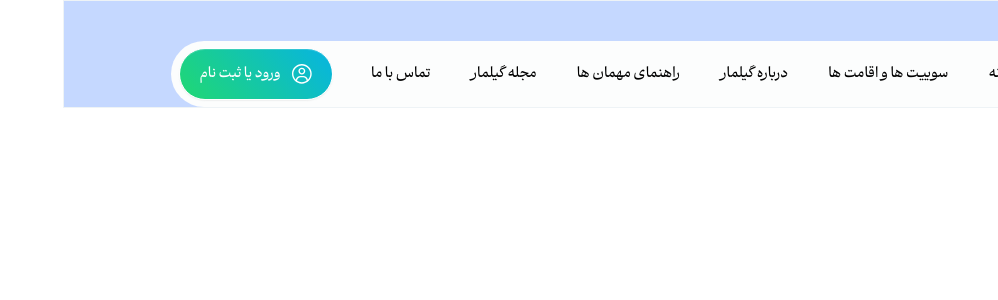
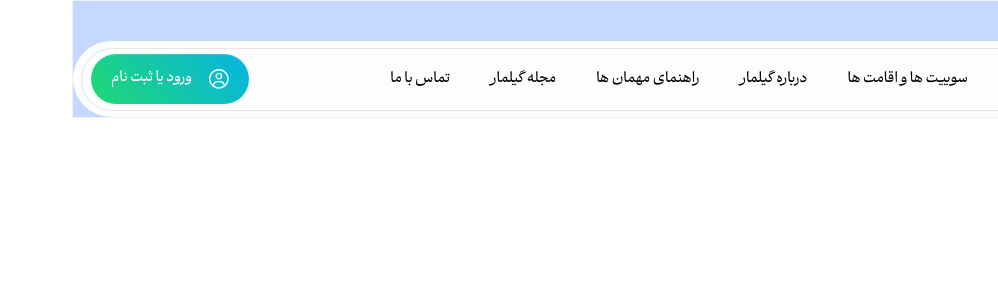
Before and after one commit to amirhosein7590/gilmar, a Next.js app: page / in a window 1280 px wide. Shown: the top 300 px of the page, without its empty margins (282-1280 px from the left). Built offline with nearby package versions, Linux system fonts and the light colour scheme.

Commit message:
add(navbar): add nav container and a border on it

```diff
--- a/src/components/modules/Navbar.tsx
+++ b/src/components/modules/Navbar.tsx
@@ -5,10 +5,15 @@ import { navLinks } from "@/constants/ui/nav/links";
 
 function Navbar() {
   return (
+    <div className={
+      cn(
+        "bg-nav-background py-[6.5px] px-[8px]",
+        "mt-10 rounded-[80px]"
+      )
+    }>
     <nav
       className={cn(
-        "flex justify-between items-center mt-10 rounded-[80px]",
-        "bg-nav-background py-[6.5px] px-[8px] w-10/12 mx-auto",
+        "border border-1 flex justify-between items-center rounded-[100px] py-1 px-2"
       )}
     >
       <div className="logo-container w-2/12">
@@ -34,13 +39,14 @@ function Navbar() {
         ))}
       </div>
 
+      <div className="login w-2/12 flex justify-end">
       <Button
         type="button"
         className={cn(
-          "w-2/12 flex items-center justify-between gap-2",
+          "flex items-center justify-between gap-2",
           "py-2.5 px-5",
-          "bg-light-green shadow-brand-shadow w-38.5 h-13 rounded-[80px]",
-          "text-[14px] cursor-pointer"
+          "bg-light-green shadow-brand-shadow w-40 h-13 rounded-[80px]",
+          "cursor-pointer"
         )}
       >
         <Image
@@ -53,7 +59,9 @@ function Navbar() {
           ورود یا ثبت نام
         </span>
       </Button>
+        </div>
     </nav>
+    </div>
   );
 }
 
```
